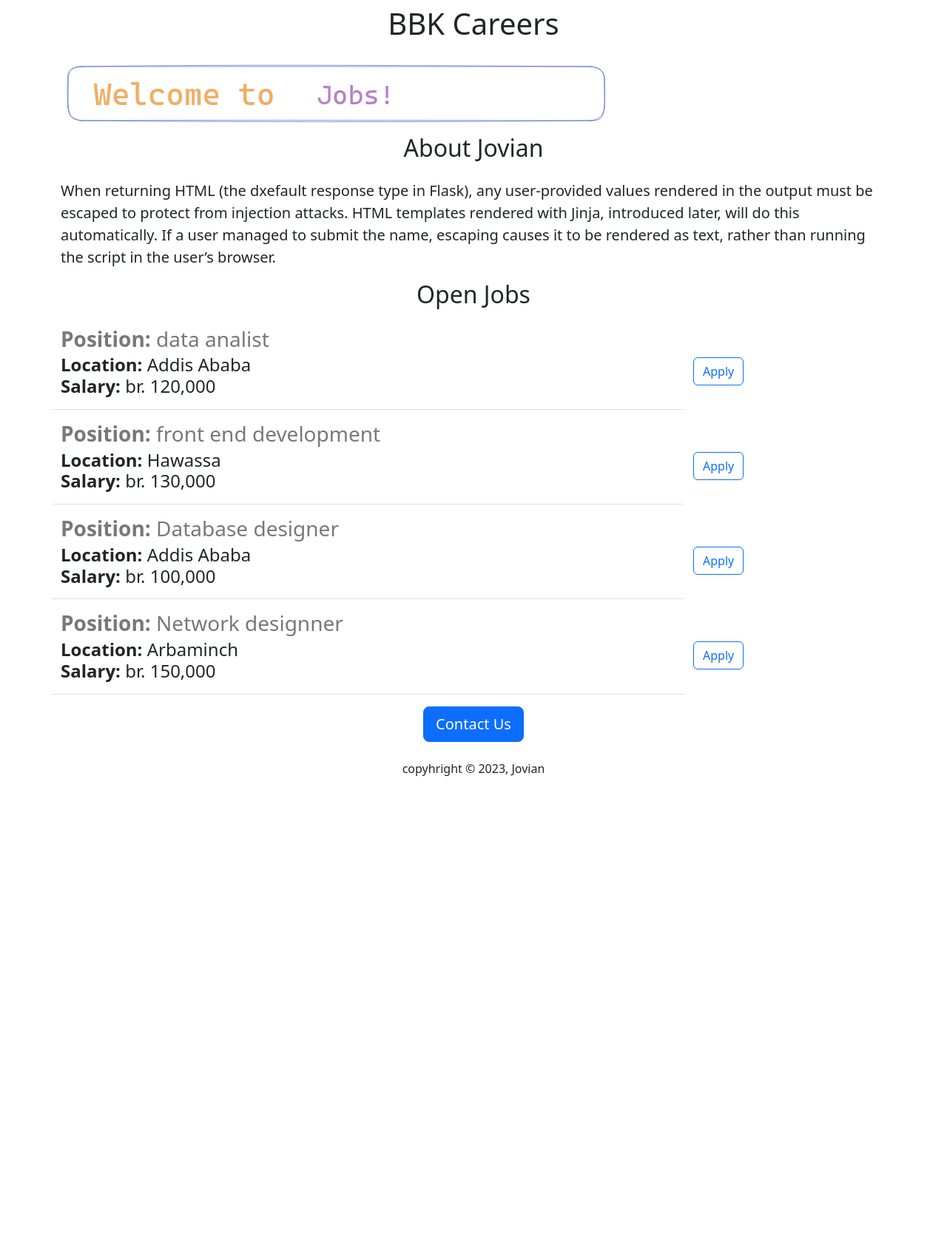
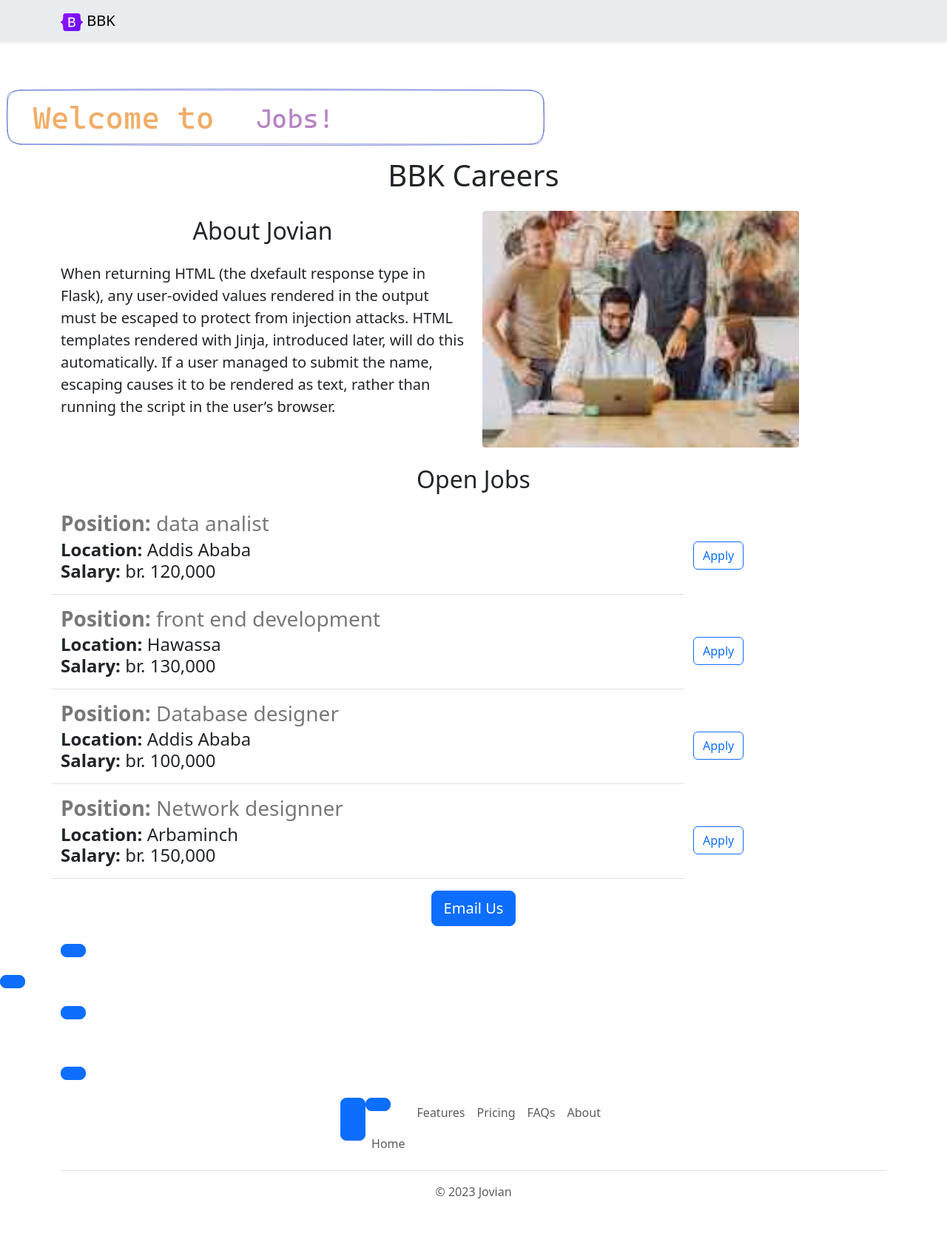
Before and after one commit to birhanebekele/jovian-careers-website, a Flask app: page / in a window 1280 px wide. Shown: the whole page at 74% size. Before the commit the page ends 1049 px from the top, so only its background shows below. Run offline with Flask 3, Linux system fonts and the light colour scheme.

Commit message:
add functionality and aestatics imrovement

```diff
--- /dev/null
+++ b/templates/footer.html
@@ -0,0 +1,12 @@
+<div class="container">
+  <footer class="py-3 my-4">
+    <ul class="nav justify-content-center border-bottom pb-3 mb-3">
+      <li class="nav-item"><a href="#" class="nav-link px-2 text-body-secondary">Home</a></li>
+      <li class="nav-item"><a href="#" class="nav-link px-2 text-body-secondary">Features</a></li>
+      <li class="nav-item"><a href="#" class="nav-link px-2 text-body-secondary">Pricing</a></li>
+      <li class="nav-item"><a href="#" class="nav-link px-2 text-body-secondary">FAQs</a></li>
+      <li class="nav-item"><a href="#" class="nav-link px-2 text-body-secondary">About</a></li>
+    </ul>
+    <p class="text-center text-body-secondary">&copy; 2023 Jovian</p>
+  </footer>
+</div>
--- a/templates/home.html
+++ b/templates/home.html
@@ -7,11 +7,19 @@
       <title>{{campanyname}} Careers</title>
     </head>
     <body>
+      {% include 'nav.html' %}
+       <img class = "img-fluid" src="static/logo.png">
       <div class="container">
       <h1 class="text-center mt-2 mb-4">{{campanyname}} Careers</h1>
-      <img class = "img-fluid" src="static/logo.png">
+     <div class="row">
+       <div class="col-6">
       <h2 class="text-center mt-2 mb-4">About Jovian</h2>
-  <p class="lead">When returning HTML (the dxefault response type in Flask), any user-provided values rendered in the output must be escaped to protect from injection attacks. HTML templates rendered with Jinja, introduced later, will do this automatically. If a user managed to submit the name, escaping causes it to be rendered as text, rather than running the script in the user’s browser.</p>
+  <p class="lead">When returning HTML (the dxefault response type in Flask), any user-ovided values rendered in the output must be escaped to protect from injection attacks. HTML templates rendered with Jinja, introduced later, will do this automatically. If a user managed to submit the name, escaping causes it to be rendered as text, rather than running the script in the user’s browser.</p>
+       </div>
+       <div class="d-none d-md-block col-6">
+         <img src="/static/people.jpg" style="height:320px; border-radius:4px; margin-bottom: 16px;">
+       </div>
+</div>
       <h2 class="text-center mt-2 mb-4">Open Jobs</h2>
         {% for job in jobs %}
       <div >
@@ -19,9 +27,9 @@
        </div>
         {% endfor %}
         <div class="text-center">
-      <button type = "button" class="btn btn-lg btn-primary mb-4"> Contact Us</button>
-          <p >copyhright &copy 2023, Jovian</p>
-        </div>
+      <a href= "mailto:birhane1994@gmail.com? subject=Question" class="btn btn-lg btn-primary mb-4"> Email Us</button>
+         </div>
       </div>
+      {% include 'footer.html' %}
     </body>
   </html>
--- a/templates/joblist.html
+++ b/templates/joblist.html
@@ -12,6 +12,6 @@
         {% endif%}
       </div>
     <div class="col-3 align-self-center">
-      <button type="button" class="btn btn-outline-primary mb-2" >Apply</button>
+     <a href= "mailto:birhane1974@gmail.com"?subject= job application for {{job['title']}}  class="btn btn-outline-primary mb-2">Apply</a>
      </div>
   </div>
--- /dev/null
+++ b/templates/nav.html
@@ -0,0 +1,8 @@
+<nav class="navbar shadow-sm fix-top bg-body-secondary">
+  <div class="container">
+        <a class="navbar-brand" href="#">
+      <img src="static/bootstrap-logo.svg" alt="Bootstrap" width="30" height="24"> BBK
+    </a>
+    </div>
+</nav>
+<div style="height:56px;"></div>
```
Also changed, not shown: static/bootstrap-logo.svg (added), static/people.jpg (added).
